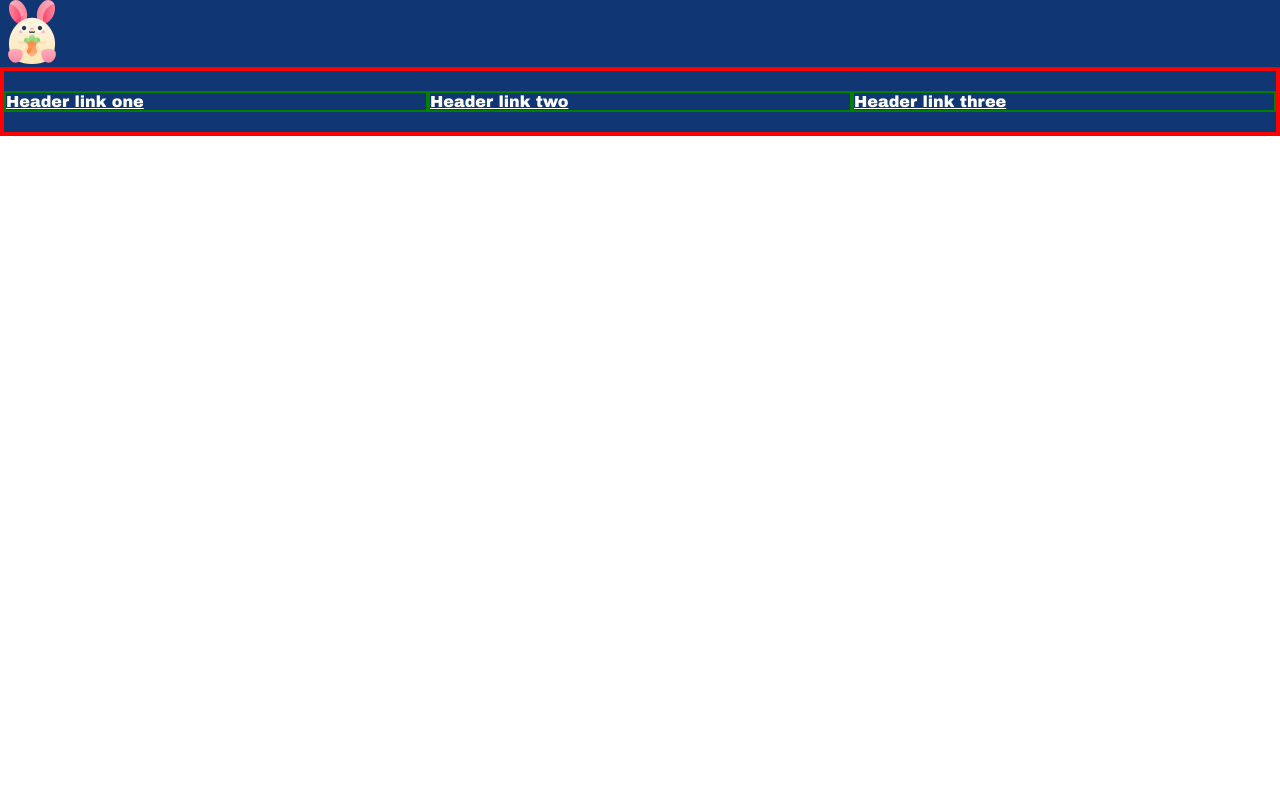
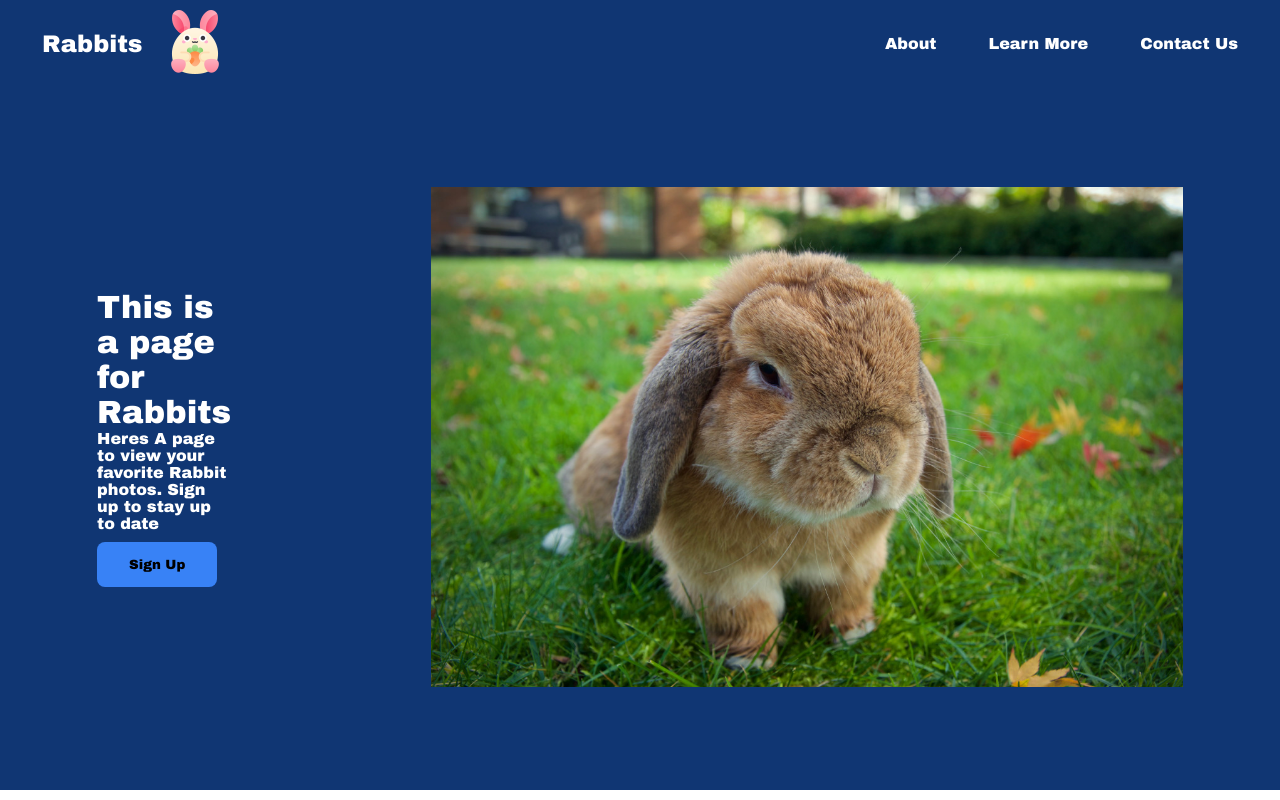
Before and after one commit to AzizBBB/Landing_Page, a plain HTML site: page index.html in a window 1280 px wide. Drawn offline with Linux system fonts and the light colour scheme.

Commit message:
finished the header, currently working on the top portion of the page

```diff
--- a/css/style.css
+++ b/css/style.css
@@ -6,42 +6,85 @@
 
 }
 
-.one{
-    background-color: #103673;
+
+.brand {
+    padding: 10px;
 }
 
-a{
-    color:white;
+
+.top {
+    background-color: #103673;
+    color: white;
 }
 
 
 
-/* .header_link li{
-
-    border: 4px green solid;
-    list-style-type: none;
-    width: 100%;
-
-    flex: 1 1 auto;
-    align-items: end;
 
 
-} */
+.nav-list {
 
-.header_link {
+    display: flex;
+    justify-content: flex-end;
+    align-items: center;
 
-    border: 4px red solid;
-    list-style-type: none;
-    width: 100%;
-    display: flex;
-    align-items: center;
-    justify-content: space-between;
-    padding: 20px 0;
+
 
 }
 
-li{
-    border: 2px green solid;
-    flex: 1;
+.nav-item {
+    list-style-type: none;
+    padding: 10px;
+    margin-right: 2rem;
+
+
 
 }
+
+.nav-item a {
+    color: white;
+    text-decoration: none;
+    cursor: pointer;
+
+}
+
+.nav-item:nth-child(1) {
+    margin-left: 2rem;
+}
+
+
+.nav-item:nth-child(2) {
+    margin-right: auto;
+    margin-left: -2rem;
+}
+.main{
+    display: flex;
+    justify-content: center;
+    align-items: center;
+}
+.main div{
+    flex: 1;
+    padding: 100px 100px;
+
+}
+
+.two{
+    width: 35%;
+}
+
+.sign-up {
+    background-color: #3882f6;
+    border: none;
+    text-align: center;
+    padding: 15px 32px;
+    margin-top: 10px;
+    border-radius: 8px;
+    cursor: pointer;
+
+}
+
+.photo {
+    max-width: 1000px;
+    height: 500px;
+    width: auto;
+
+}
--- a/index.html
+++ b/index.html
@@ -10,18 +10,48 @@
 </head>
 
 <body>
+    <div class="top">
     <header>
         <div class="one">
-            <img class="logo" src="img/rabbit.png" alt="logo for website">
+
 
             <nav>
-                <ul class="header_link">
-                    <li><a href="">Header link one</a></li>
-                    <li><a href="">Header link two</a></li>
-                    <li><a href="">Header link three</a></li>
+                <ul class="nav-list">
+                    <li class="nav-item">
+                        <h1>Rabbits</h1>
+                    </li>
+
+                    <li class="nav-item"><a href="#"><img class="logo" src="img/rabbit.png" alt="logo for website"></a>
+                    </li>
+                    <li class="nav-item"><a href="#">About</a></li>
+                    <li class="nav-item"><a href="#">Learn More</a></li>
+                    <li class="nav-item"><a href="#">Contact Us</a></li>
                 </ul>
             </nav>
         </div>
+    </header>
+
+
+    <div class="main">
+        <div class="two">
+            <h1>This is a page for Rabbits</h1>
+            <p>Heres A page to view your favorite Rabbit photos. Sign up to stay up to date</p>
+            <button class="sign-up">Sign Up</button>
+
+
+
+
+
+        </div>
+        <div class="three">
+            <img class="photo" src="img/brown-rabbit.jpg" alt="a picture of a brown rabbit">
+
+
+        </div>
+
+
+    </div>
+</div>
 
 
 
@@ -29,7 +59,6 @@
 
 
 
-    </header>
 
 
 
```
Also changed, not shown: img/brown-rabbit.jpg (added).
